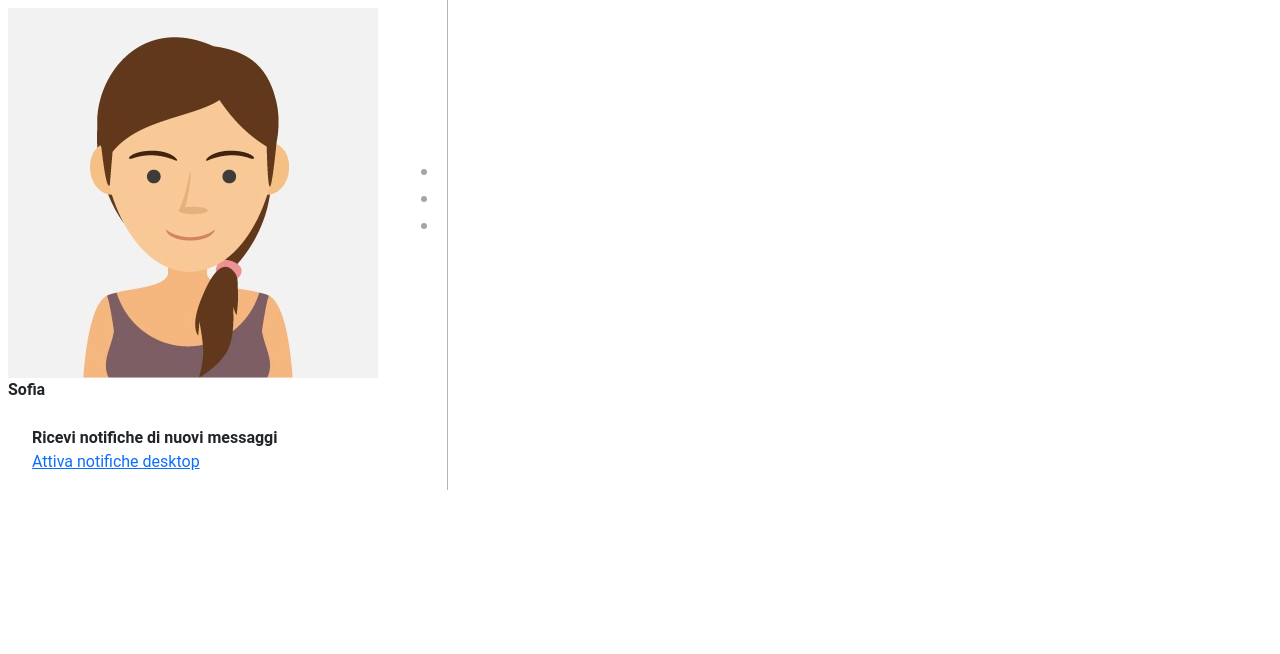
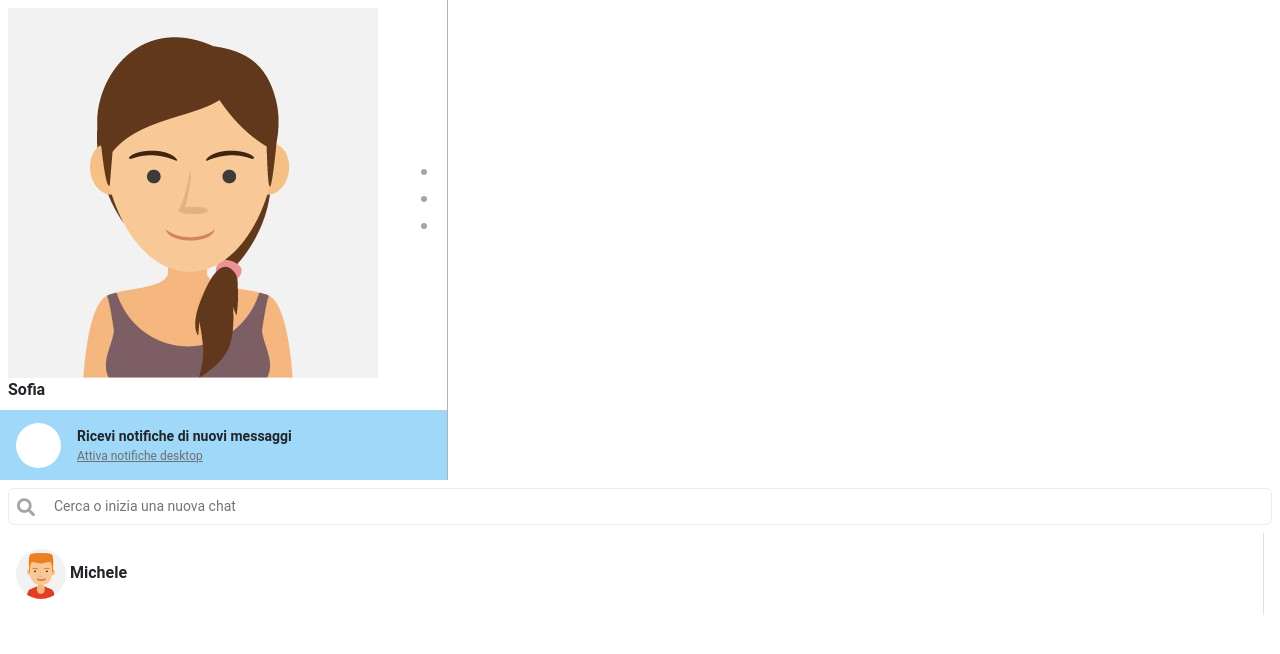
Before and after one commit to emilian0p/vue-boolzapp, a plain HTML site: page index.html in a window 1280 px wide. Drawn offline with nearby package versions, Linux system fonts and the light colour scheme.

Commit message:
sezione aside

```diff
--- a/index.html
+++ b/index.html
@@ -37,10 +37,25 @@
                 </section>
                 <!-- notifications -->
                 <section class="p-3 notify-container d-flex align-items-center">
-                    <div class="me-3"></div>
+                    <div class="notify-icon rounded-circle me-3"></div>
                     <div class="d-flex flex-column justify-content-center" <div>
-                        <p class="m-0"><strong>Ricevi notifiche di nuovi messaggi</strong></p>
-                        <a href="#"">Attiva notifiche desktop</a>
+                        <p class="text-size m-0"><strong>Ricevi notifiche di nuovi messaggi</strong></p>
+                        <a class="link small-text-size" href="#"">Attiva notifiche desktop</a>
+                        </div>
+                    </div>
+                </section>
+                <!-- search bar -->
+                <section class=" search-container rounded m-2 px-2 py-1 d-flex">
+                            <i class="align-self-center pe-3 icons fas fa-search"></i>
+                            <input class="search input text-size" placeholder="Cerca o inizia una nuova chat"
+                                type="text" />
+                </section>
+                <!-- contact list -->
+                <section class="contacts-list-container overflow-auto me-3 border-end">
+                    <div class="contact-container">
+                        <div class="p-3">
+                            <img class="avatar-image" src="./img/avatar_1.jpg" alt="" />
+                            <p class="fw-bold d-inline">Michele</p>
                         </div>
                     </div>
                 </section>
--- a/style.css
+++ b/style.css
@@ -22,3 +22,59 @@
     color: rgb(165, 165, 165);
     font-size: 18px;
 }
+.small-text-size {
+    font-size: 12px;
+    color: rgb(112, 112, 112);
+}
+
+.text-size {
+    font-size: 14px;
+}
+
+.avatar-image {
+    height: 50px;
+    border-radius: 50%;
+}
+
+.box-container {
+    height: 80%;
+    min-height: 400px;
+    width: 90%;
+    min-width: 900px;
+    max-width: 1200px;
+    background-color: #fff;
+    border: 1px solid rgb(179, 179, 179);
+    box-shadow: 0 0 30px 2px rgba(111, 143, 135, 0.5);
+}
+.notify-container {
+    background-color: #9fd8f8;
+    height: 70px;
+}
+
+.notify-icon {
+    color: #9fd8f8;
+    background-color: #fff;
+    width: 45px;
+    height: 45px;
+    line-height: 45px;
+    text-align: center;
+}
+
+.search-container {
+    border: 1px solid #e9ebec;
+}
+
+.input {
+    border: none;
+    outline: none;
+}
+
+.input.search {
+    width: calc(100% - 40px);
+    padding: 3px;
+}
+
+.input.message {
+    width: 80%;
+    padding: 10px;
+}
```
